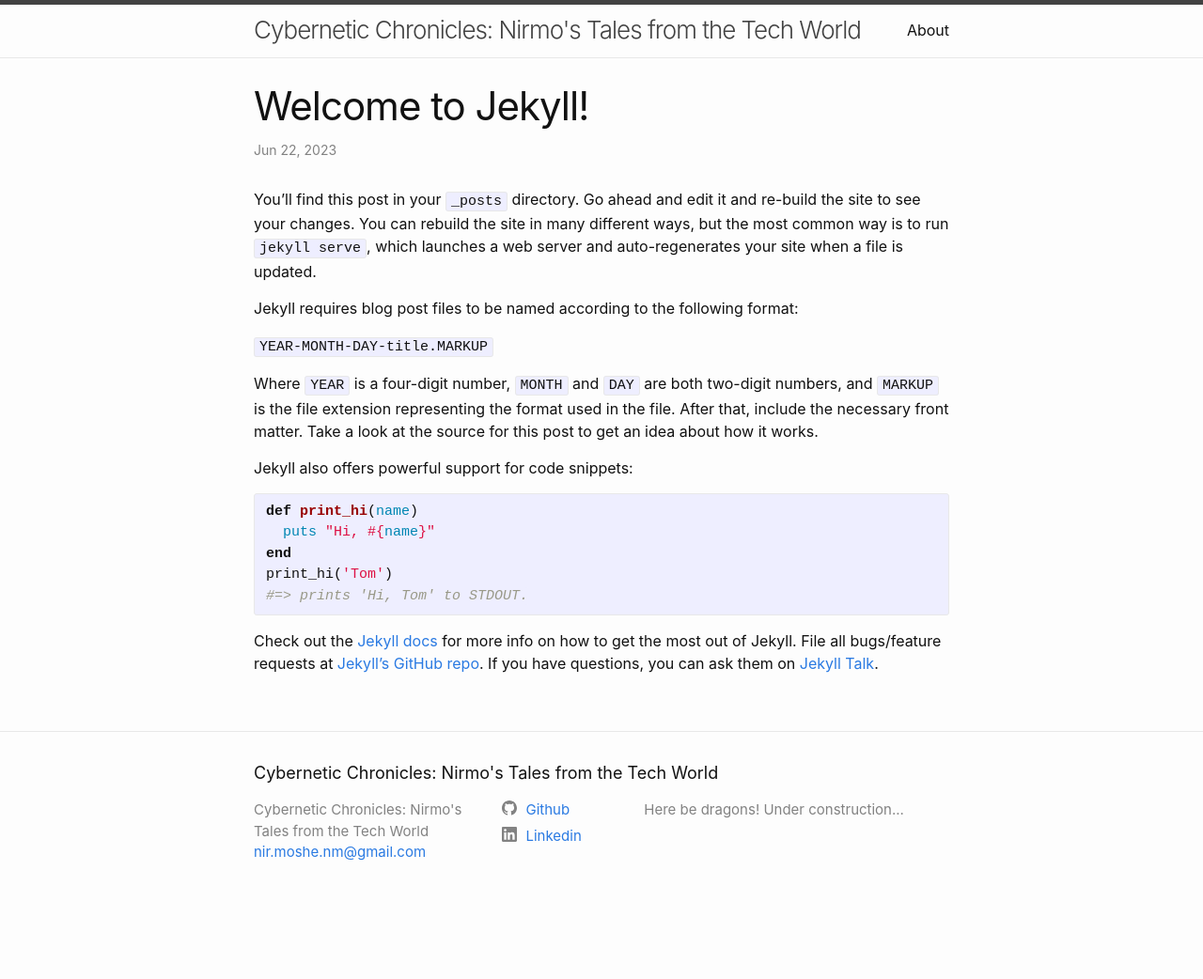
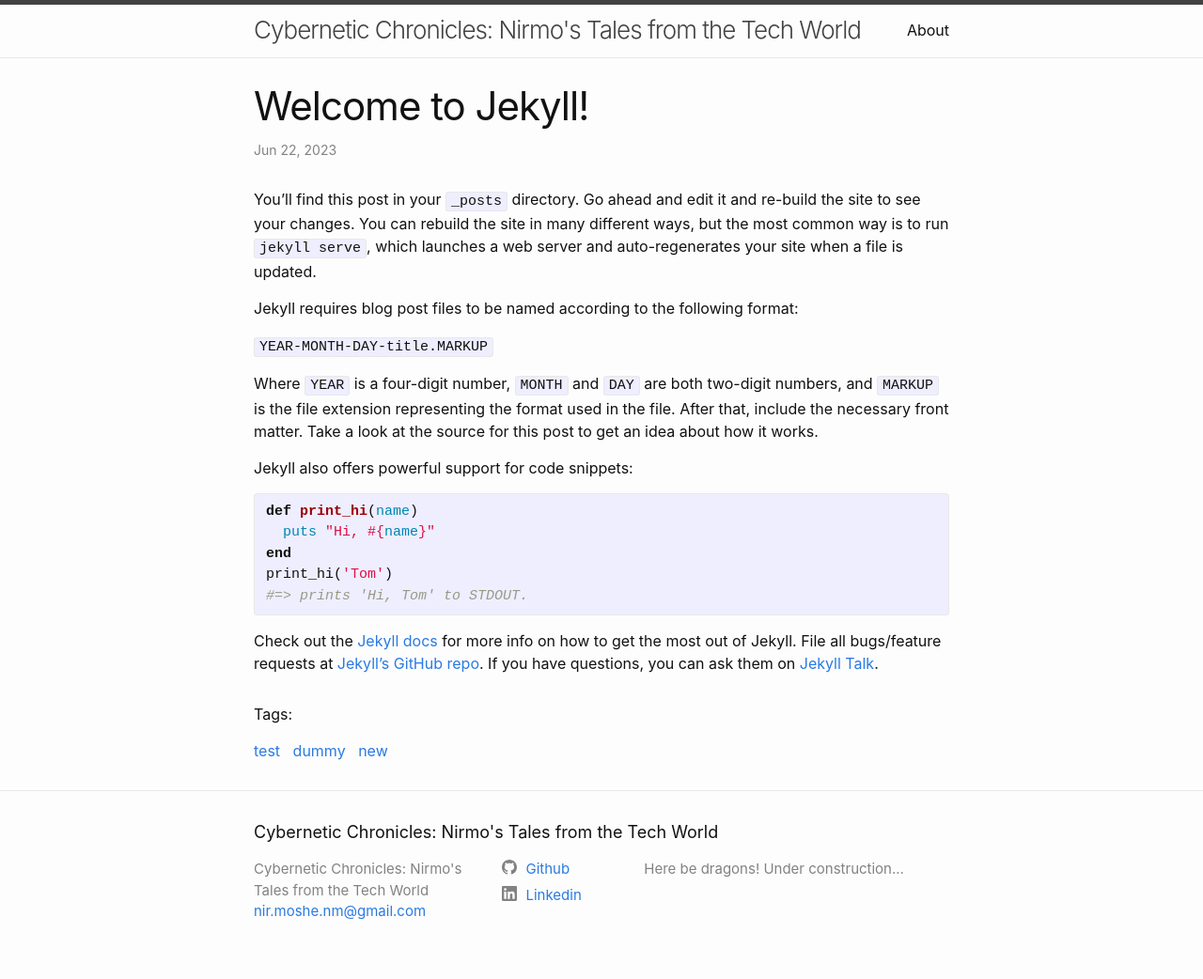
Before and after one commit to nir-mo/nir-mo.github.io, a Jekyll site: the page built from _posts/2023-06-22-welcome-to-jekyll.markdown, in a window 1280 px wide. Shown: the whole page at 94% size. Built offline with Jekyll 4.4.1, drawn with Linux system fonts in a browser that asks for light colours; before the commit the page ends 979 px from its top, so only the background shows below that.

Commit message:
Tags: Add tags plugin.

```diff
--- a/Gemfile
+++ b/Gemfile
@@ -19,6 +19,7 @@
 # If you have any plugins, put them here!
 group :jekyll_plugins do
   gem "jekyll-feed", "~> 0.12"
+  gem "jekyll-tagging", "~> 1.1"
 end
 
 # Windows and JRuby does not include zoneinfo files, so bundle the tzinfo-data gem
--- a/_config.yml
+++ b/_config.yml
@@ -33,7 +33,10 @@
 theme: minima
 plugins:
   - jekyll-feed
+  - jekyll-tagging
 
+tag_page_layout: tag_page
+tag_page_dir: tag
 
 # Exclude from processing.
 # The following items will not be processed, by default.
--- a/_layouts/post.html
+++ b/_layouts/post.html
@@ -19,6 +19,13 @@
     {{ content }}
   </div>
 
+  {% if page.tags.size > 0 %}
+    <h4>Tags:</h4>
+    {% for tag in page.tags %}
+      <a href="/{{ site.tag_page_dir }}/{{ tag | slugify: 'pretty' }}/">{{ tag }}</a>&nbsp;&nbsp;
+    {% endfor %}
+  {% endif %}
+
   {%- if site.disqus.shortname -%}
     {%- include disqus_comments.html -%}
   {%- endif -%}
--- a/_posts/2023-06-22-welcome-to-jekyll.markdown
+++ b/_posts/2023-06-22-welcome-to-jekyll.markdown
@@ -3,6 +3,7 @@
 title:  "Welcome to Jekyll!"
 date:   2023-06-22 14:37:21 +0300
 categories: jekyll update
+tags: test dummy new
 ---
 You’ll find this post in your `_posts` directory. Go ahead and edit it and re-build the site to see your changes. You can rebuild the site in many different ways, but the most common way is to run `jekyll serve`, which launches a web server and auto-regenerates your site when a file is updated.
 
```
Also changed, not shown: _layouts/tag_page.html (added, +13 -0 lines), Gemfile.lock.
